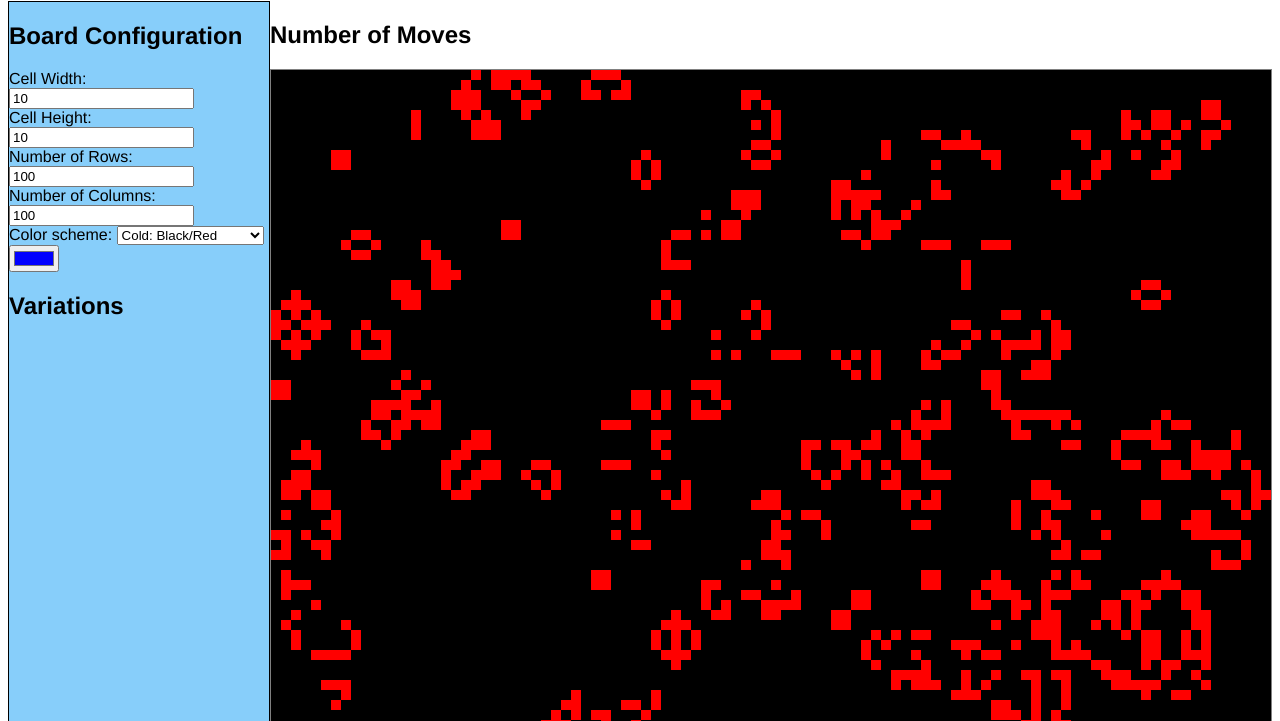
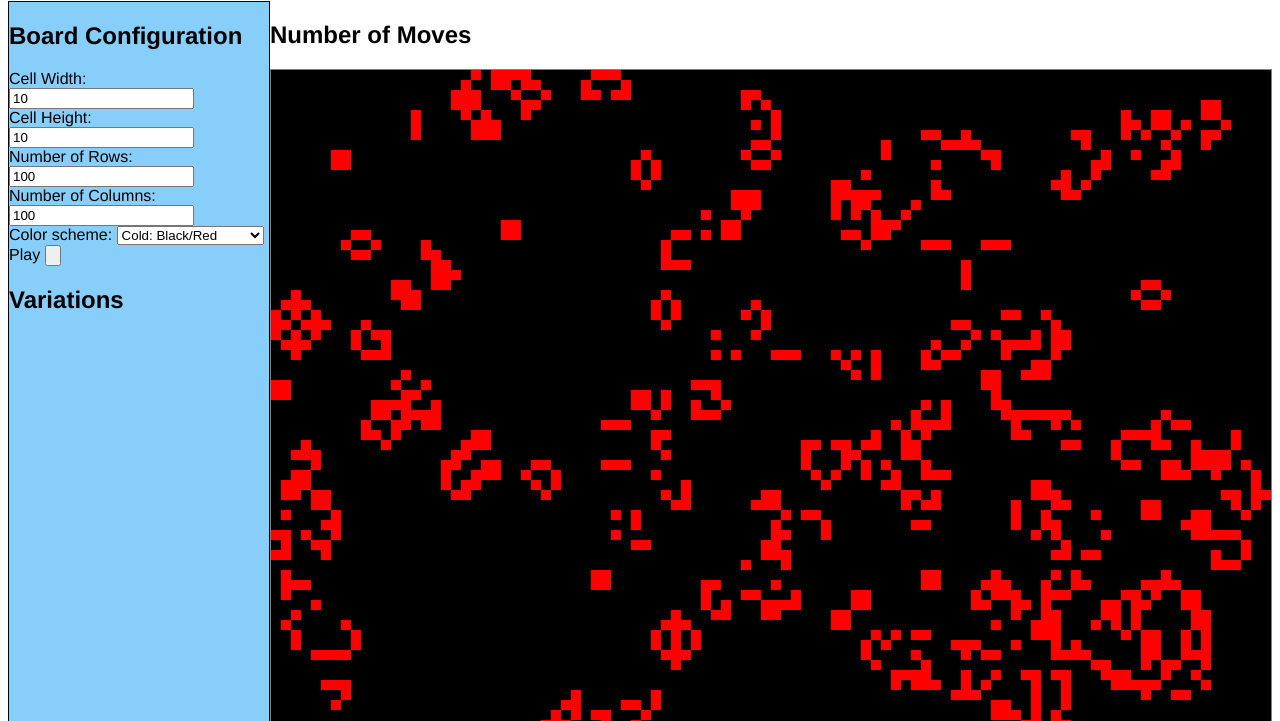
Before and after one commit to per-pro/Game-of-Life, a website built with webpack: page index.html in a window 1280 px wide. Shown: the part 79-800 px from the top of the page. Built offline with nearby package versions, Linux system fonts and the light colour scheme.

Commit message:
add play button

```diff
--- a/index.html
+++ b/index.html
@@ -35,12 +35,15 @@
                     <option value="Warm">Warm: Forest/Peach</option>
                     <option value="Dark">Dark: Tide/Oslo Gray</option>
                     <option value="Light">Light: Coral/Smoke</option>
-                    <label for="colorpicker">Color Picker:</label>
-                    <input type="color" id="colorpicker" value="#0000ff">
-                    <!-- add in custom color scheme later, if time permits -->
-                    <!-- <option value="5">Custom</option> -->
+                    <option value="Custom">Custom</option>
+                    <!-- <label for="colorpicker">Foreground</label>
+                    <input type="color" id="colorpicker" value="#0000ff"> -->
+
                 </select>
-                <!-- consider adding a play button to differentiate default simulation from changes -->
+                <br>
+                <label for="play">Play</label>
+                <input type="button">
+                <!-- add a play button to differentiate default simulation from changes -->
                 <br>
             </div>
 
```
